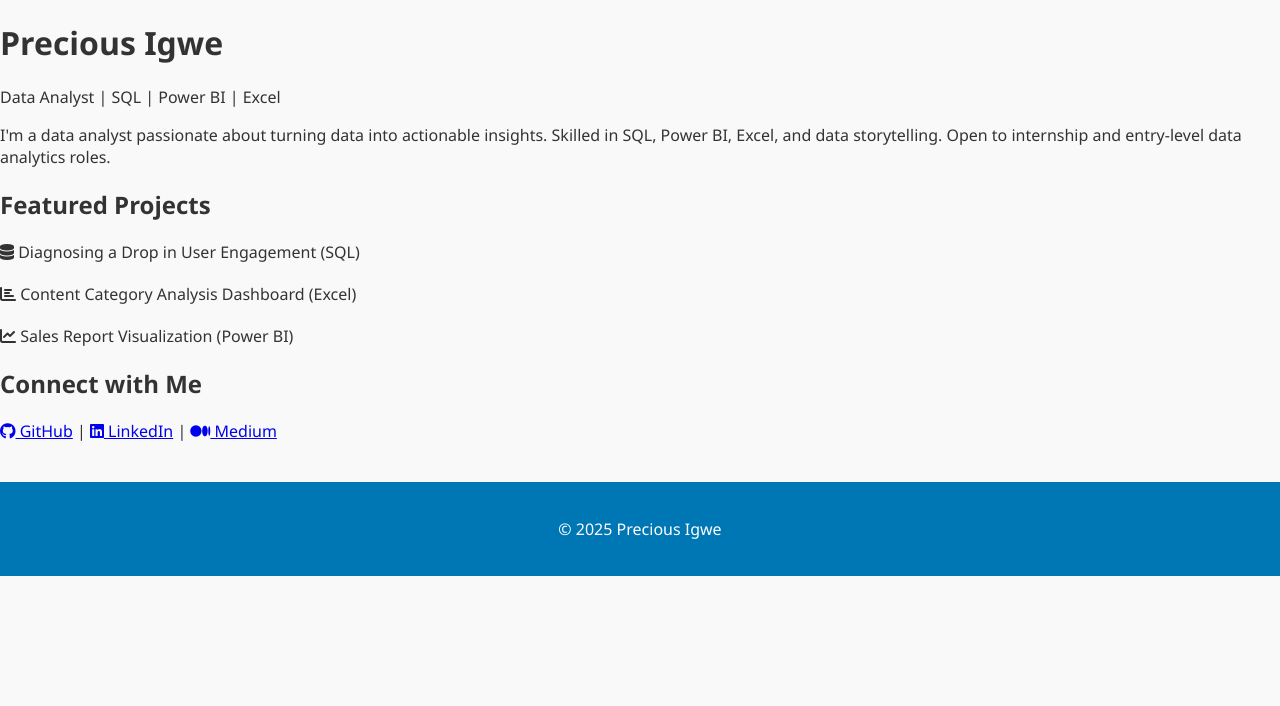
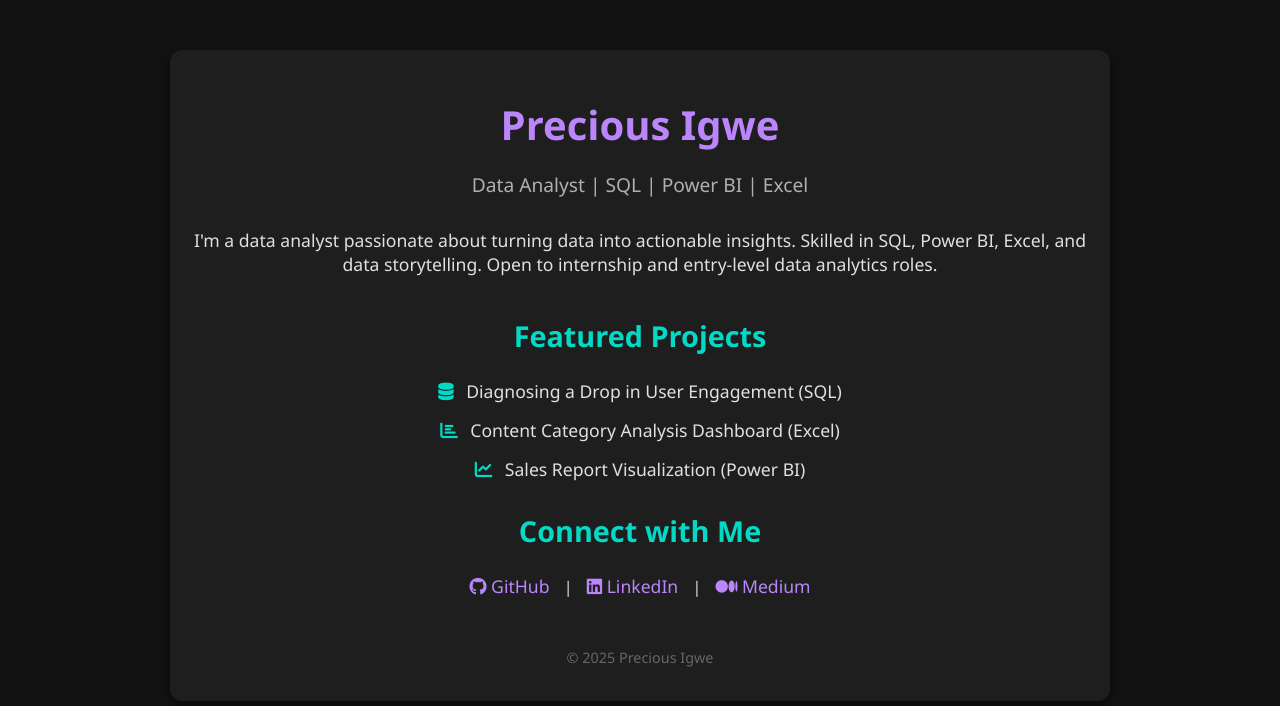
Before and after one commit to Sekani311/preciousigwe-portfolio, a plain HTML site: page index.html in a window 1280 px wide. Drawn offline with Linux system fonts and the light colour scheme.

Commit message:
Update style.css

```diff
--- a/style.css
+++ b/style.css
@@ -1,86 +1,74 @@
-/* Reset some defaults */
 body {
+  font-family: 'Segoe UI', Tahoma, Geneva, Verdana, sans-serif;
+  background-color: #121212;
   margin: 0;
-  font-family: 'Segoe UI', Tahoma, Geneva, Verdana, sans-serif;
-  background-color: #f9f9f9;
-  color: #333;
+  padding: 0;
+  color: #E0E0E0;
 }
 
-header {
+.container {
+  max-width: 900px;
+  margin: 50px auto;
+  padding: 20px;
+  background: #1E1E1E;
+  box-shadow: 0 4px 12px rgba(0,0,0,0.5);
+  border-radius: 12px;
   text-align: center;
-  padding: 50px 20px 20px;
-  background-color: #0077b5;
-  color: white;
 }
 
-header h1 {
+h1 {
+  font-size: 2.5rem;
   margin-bottom: 10px;
+  color: #BB86FC;
 }
 
-header p {
-  font-size: 18px;
-  margin-top: 0;
+.tagline {
+  font-size: 1.2rem;
+  color: #B0B0B0;
+  margin-bottom: 30px;
 }
 
-.social-links {
-  margin-top: 20px;
-}
-
-.social-links a {
-  text-decoration: none;
-  color: white;
-  margin: 0 10px;
-  font-size: 20px;
-  display: inline-block;
-}
-
-.social-links i {
-  margin-right: 8px;
-}
-
-/* Hover effect on social icons */
-.social-links a:hover i {
-  color: #ffcc00;
-}
-
-main {
-  padding: 30px 20px;
-  max-width: 900px;
-  margin: 0 auto;
-}
-
-section {
+.about p {
+  font-size: 1.1rem;
   margin-bottom: 40px;
 }
 
-section h2 {
-  color: #0077b5;
-  border-bottom: 2px solid #0077b5;
-  padding-bottom: 5px;
+.projects h2,
+.links h2 {
+  margin-top: 30px;
+  font-size: 1.8rem;
+  color: #03DAC6;
 }
 
 .projects ul {
-  list-style-type: none;
+  list-style: none;
   padding: 0;
 }
 
 .projects li {
-  margin-bottom: 20px;
+  margin: 15px 0;
+  font-size: 1.1rem;
 }
 
-.projects a {
-  text-decoration: underline;
-  color: #0077b5;
+.projects i {
+  color: #03DAC6;
+  margin-right: 8px;
 }
 
-.projects a:hover {
-  color: #005582;
+.links a {
+  text-decoration: none;
+  color: #BB86FC;
+  font-size: 1.1rem;
+  margin: 0 10px;
+}
+
+.links a:hover {
+  text-decoration: underline;
+  color: #03DAC6;
 }
 
 footer {
-  text-align: center;
-  padding: 20px;
-  background-color: #0077b5;
-  color: white;
-  margin-top: 40px;
+  margin-top: 50px;
+  font-size: 0.9rem;
+  color: #666;
 }
```
